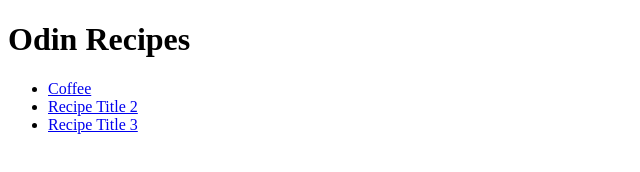
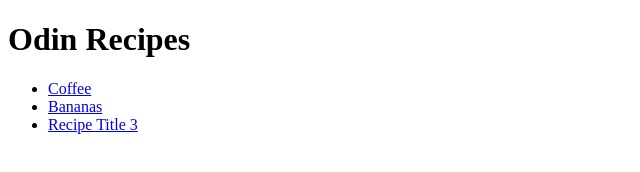
Before and after one commit to Cruzado200/odin-recipes, a plain HTML site: page index.html in a window 1280 px wide. Shown: the full height of the page, 0-640 px from the left. Drawn offline with Linux system fonts and the light colour scheme.

Commit message:
Add the bananas recipe

```diff
--- a/index.html
+++ b/index.html
@@ -8,7 +8,7 @@
         <h1>Odin Recipes</h1>
         <ul>
             <li><a href="recipes/coffee.html">Coffee</a></li>
-            <li><a href="recipes/yourrecipe.html">Recipe Title 2</a></li>
+            <li><a href="recipes/bananas.html">Bananas</a></li>
             <li><a href="recipes/yourrecipe.html">Recipe Title 3</a></li>
         </ul>
     </body>
```
